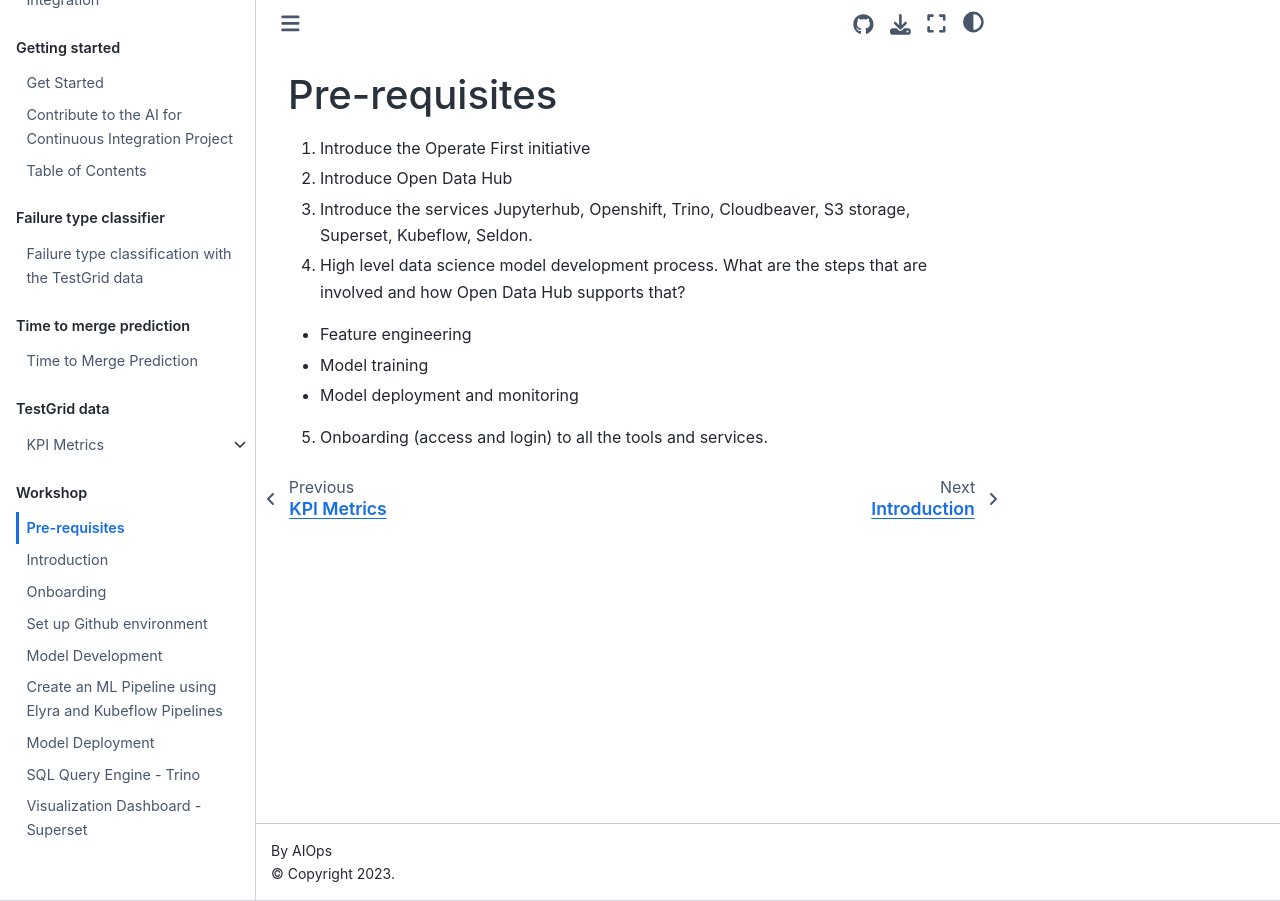
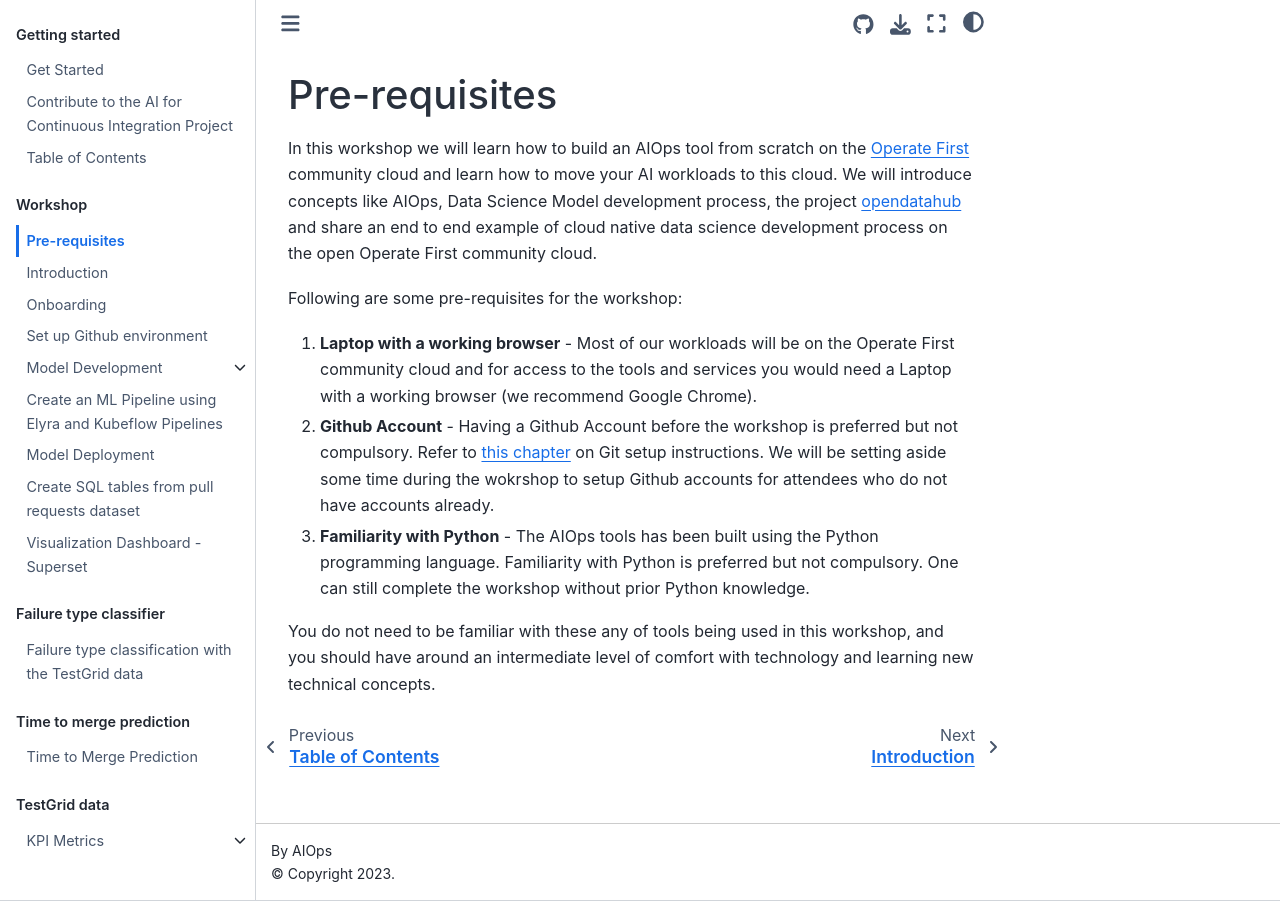
Before and after one commit to aicoe-aiops/ocp-ci-analysis, a Jupyter Book: the page built from docs/workshop/prerequisites.md, in a window 1280 px wide. Built offline with Jupyter Book 1.0.4 settings and Sphinx 7.4.7 and the Sphinx Book theme 1.1.4, drawn with Linux system fonts in a browser that asks for light colours; pages that are not in the unit, such as notebooks, are missing from menus; comment, search, counter and statistics services are not loaded; some of the changed text lies outside the part shown.

Commit message:
updated workshop docs

```diff
--- a/_toc.yml
+++ b/_toc.yml
@@ -6,6 +6,21 @@
     - file: docs/get-started
     - file: docs/how-to-contribute
     - file: docs/content
+  - caption: Workshop
+    chapters:
+    - file: docs/workshop/prerequisites
+    - file: docs/workshop/intro_to_project
+    - file: docs/workshop/onboarding
+    - file: docs/workshop/git_setup
+    - file: docs/workshop/model_development
+      sections:
+      - file: notebooks/time-to-merge-prediction/workshop/01_data_collection
+      - file: notebooks/time-to-merge-prediction/workshop/02_feature_engineering
+      - file: notebooks/time-to-merge-prediction/workshop/03_model_training
+    - file: docs/workshop/ml_pipeline
+    - file: docs/workshop/model_deployment
+    - file: docs/workshop/sql_query_engine
+    - file: docs/workshop/visualization_dashboard
   - caption: Failure type classifier
     chapters:
     - file: notebooks/failure-type-classification/README
@@ -62,14 +77,3 @@
   - caption: Telemetry data
     chapters:
     - file: notebooks/data-sources/Telemetry/telemetry_EDA
-  - caption: Workshop
-    chapters:
-    - file: docs/workshop/prerequisites
-    - file: docs/workshop/intro_to_project
-    - file: docs/workshop/onboarding
-    - file: docs/workshop/git_setup
-    - file: docs/workshop/model_development
-    - file: docs/workshop/ml_pipeline
-    - file: docs/workshop/model_deployment
-    - file: docs/workshop/sql_query_engine
-    - file: docs/workshop/visualization_dashboard
--- a/docs/workshop/prerequisites.md
+++ b/docs/workshop/prerequisites.md
@@ -1,10 +1,13 @@
 # Pre-requisites
 
-1. Introduce the Operate First initiative
-2. Introduce Open Data Hub
-3. Introduce the services Jupyterhub, Openshift, Trino, Cloudbeaver, S3 storage, Superset, Kubeflow, Seldon.
-4. High level data science model development process. What are the steps that are involved and how Open Data Hub supports that?
-  - Feature engineering
-  - Model training
-  - Model deployment and monitoring
-5. Onboarding (access and login) to all the tools and services.
+In this workshop we will learn how to build an AIOps tool from scratch on the [Operate First](https://www.operate-first.cloud/) community cloud and learn how to move your AI workloads to this cloud. We will introduce concepts like AIOps, Data Science Model development process, the project [opendatahub](https://opendatahub.io/) and share an end to end example of cloud native data science development process on the open Operate First community cloud.
+
+Following are some pre-requisites for the workshop:
+
+1. **Laptop with a working browser** - Most of our workloads will be on the Operate First community cloud and for access to the tools and services you would need a Laptop with a working browser (we recommend Google Chrome).
+
+2. **Github Account** - Having a Github Account before the workshop is preferred but not compulsory. Refer to [this chapter](./git_setup.md) on Git setup instructions. We will be setting aside some time during the wokrshop to setup Github accounts for attendees who do not have accounts already.
+
+3. **Familiarity with Python** - The AIOps tools has been built using the Python programming language. Familiarity with Python is preferred but not compulsory. One can still complete the workshop without prior Python knowledge.
+
+You do not need to be familiar with these any of tools being used in this workshop, and you should have around an intermediate level of comfort with technology and learning new technical concepts.
```
Also changed, not shown: README.md (+1 -1 lines), docs/workshop/model_development.md (+32 -10 lines), docs/workshop/sql_query_engine.md (+37 -2 lines), docs/assets/images/cloudbeaver-logged-in.png (added), docs/assets/images/cloudbeaver-view-table.png (added), docs/assets/images/trino-create-table.png (added), docs/assets/images/trino-view-table.png (added), 1 other file.
